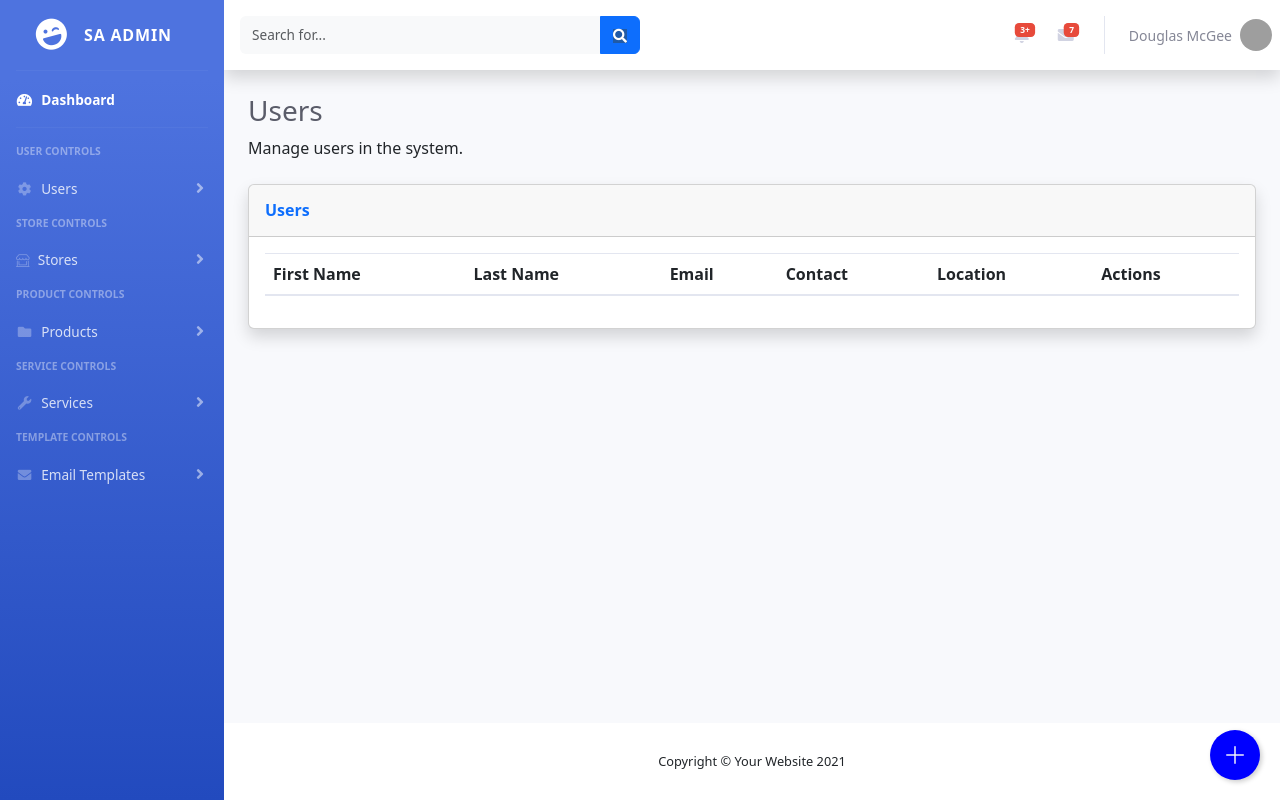
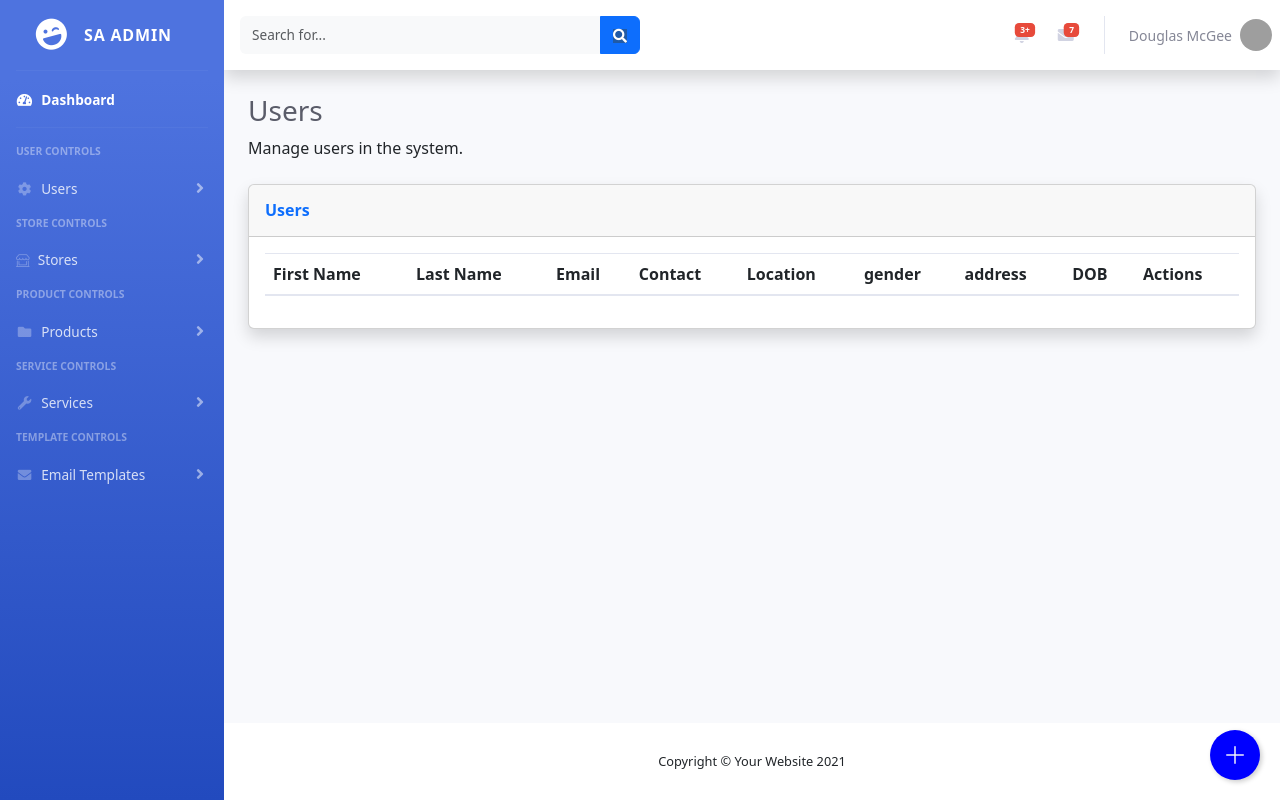
Before and after one commit to teamamracoder/shopping-assistant, a Django app: page /control-panel/users/ in a window 1280 px wide. Run offline with Django 5.2, Linux system fonts and the light colour scheme; lists and menus that the app fills with data are empty; some libraries are stand-ins or nearby versions; grey boxes are pictures that could not be loaded.

Commit message:
adding field and printing list more details of user

```diff
--- a/control_panel/forms/manage_all_user_form.py
+++ b/control_panel/forms/manage_all_user_form.py
@@ -83,6 +83,9 @@ class ManageUserForm(forms.Form):
     address = forms.CharField(
         widget=forms.TextInput(attrs={'class': 'form-control', 'placeholder': 'Enter your address'})
     )
+    country = forms.CharField(
+        widget=forms.TextInput(attrs={'class': 'form-control','palceholder': 'Enter your country'})
+    )
     location = forms.CharField(
         widget=forms.TextInput(attrs={'class': 'form-control', 'placeholder': 'Enter your location'})
     )
--- a/control_panel/models/user_model.py
+++ b/control_panel/models/user_model.py
@@ -18,6 +18,7 @@ class UserModel(models.Model):
     address = models.TextField(blank=True, null=True)
     location = models.CharField(max_length=255, blank=True, null=True)
     city = models.CharField(max_length=100, blank=True, null=True)
+    country = models.CharField(max_length=100,blank=True,null=True) # new field added
     district = models.CharField(max_length=100, blank=True, null=True)
     state = models.CharField(max_length=100, blank=True, null=True)
     pincode = models.IntegerField(blank=True, null=True)
--- a/control_panel/templates/admin/manage_all_user.html
+++ b/control_panel/templates/admin/manage_all_user.html
@@ -230,6 +230,13 @@
                         </div>
 
                         <div class="form-group col-md-12 mb-3">
+                                {{ form.country.label_tag }}<span class="text-danger">*</span>
+                                <div class="input-group">
+                                    <span class="input-group-text"><i class="bi bi-buildings"></i></span>
+                                    {{ form.country }}
+                                </div>
+
+
                             {{ form.location.label_tag }}<span class="text-danger">*</span>
                             <div class="input-group">
                                 <span class="input-group-text"><i class="bi bi-geo-alt"></i></span>
@@ -262,18 +269,26 @@
                             <th>Email</th>
                             <th>Contact</th>
                             <th>Location</th>
+                            <th>gender</th>
+                            <th>address</th>
+                            <th>DOB</th>
                             <th>Actions</th>
+
+
                         </tr>
                     </thead>
                     <tbody>
                         {% for user in users %}
                             <tr>
-                                <td>{{ user.id }}</td>
+                                <!-- <td>{{ user.id }}</td> -->
                                 <td>{{ user.first_name }}</td>
                                 <td>{{ user.last_name }}</td>
                                 <td>{{ user.email }}</td>
                                 <td>{{ user.phone }}</td>
                                 <td>{{ user.location }}</td>
+                                <td>{{ user.gender }}</td>
+                                <td>{{ user.address }}</td>
+                                <td>{{ user.dob }}</td>
                                 <td>
                                     <a href="#" class="text-primary edit-btn"
                                     data-id="{{ user.id }}"
@@ -389,10 +404,10 @@
                 state: {
                     required: true
                 },
-                location: {
-                    required: true,
-                    minlength: 3
-                }
+                // location: {
+                //     required: true,
+                //     minlength: 3
+                // }
             },
             messages: {
                 first_name: {
@@ -449,10 +464,10 @@
                 state: {
                     required: "Please enter state"
                 },
-                location: {
-                    required: "Please enter location",
-                    minlength: "Location must be at least 3 characters"
-                }
+                // location: {
+                //     required: "Please enter location",
+                //     minlength: "Location must be at least 3 characters"
+                // }
             },
             errorElement: "span",
             errorPlacement: function (error, element) {
--- a/control_panel/views/manage_user_view.py
+++ b/control_panel/views/manage_user_view.py
@@ -48,12 +48,14 @@ class ManageUserCreateView(View):
             gender=form.cleaned_data['gender'],
             phone=form.cleaned_data['phone'],
             address=form.cleaned_data['address'],
+            country = form.cleaned_data['country'],
             location=form.cleaned_data['location'],
             city=form.cleaned_data['city'],
             district=form.cleaned_data['district'],
             state=form.cleaned_data['state'],
             pincode=form.cleaned_data['pincode'],
             roles=form.cleaned_data['roles']
+
             )
             messages.success(request, 'User created successfully.')
             form = ManageUserForm()  # reset the form
```
